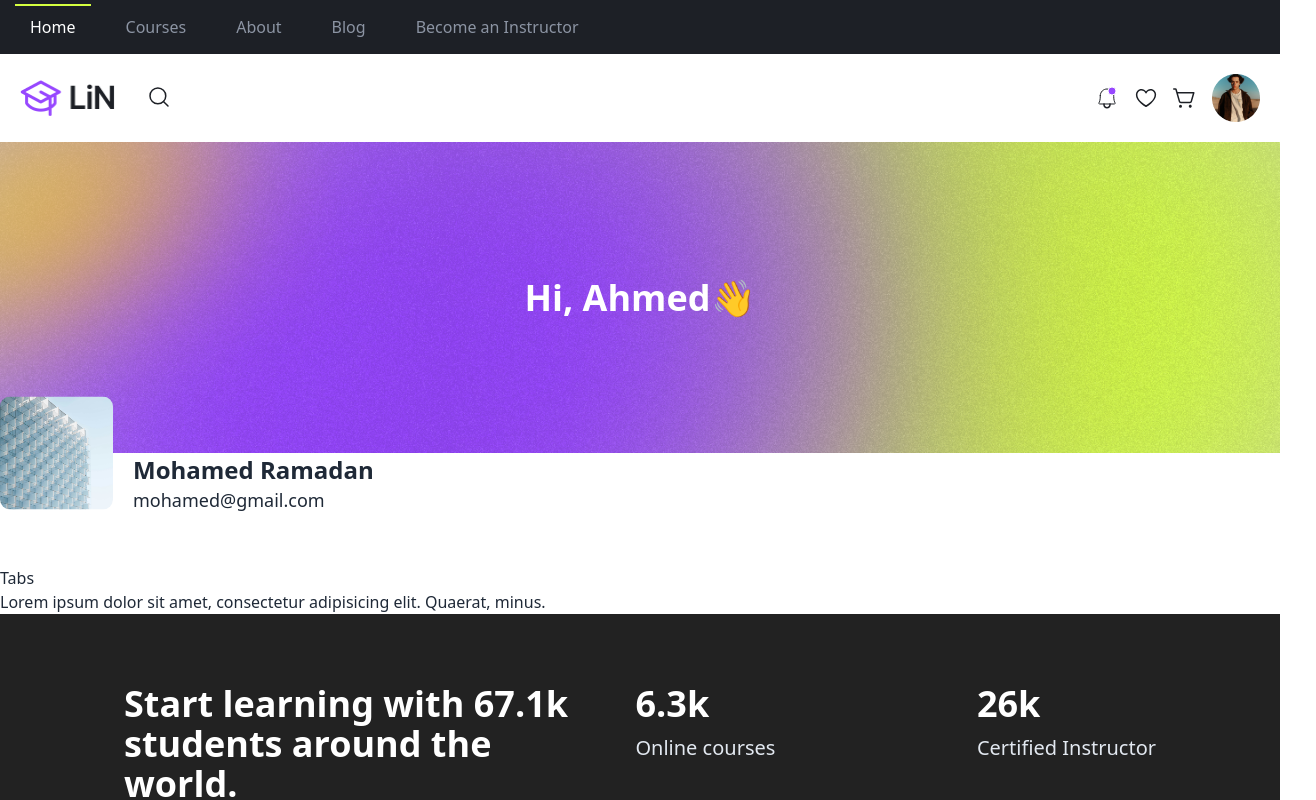
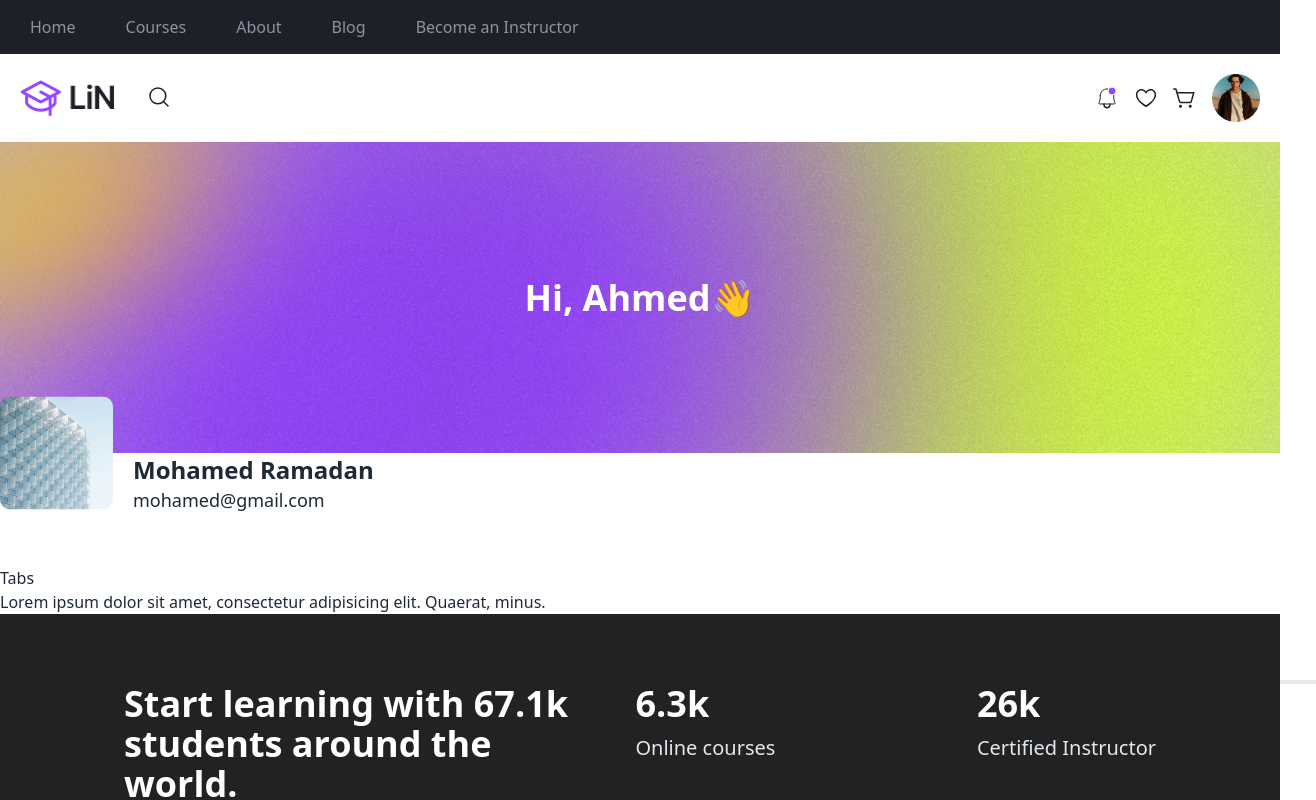
Before and after one commit to Mohamed-Ramadan1/Lin, a React (Vite) app: page /profile in a window 1280 px wide. Shown: the top 800 px of the page, 1316 px wide, since content can reach past the window. Built offline with nearby package versions, Linux system fonts and the light colour scheme.

Commit message:
update the top content and adding the Navlinks

```diff
--- a/src/components/common/swipper/CardCoursPay.jsx
+++ b/src/components/common/swipper/CardCoursPay.jsx
@@ -1,69 +1,124 @@
-import React from 'react'
 // Image Course
-import imgCourse from '../../../assets/imgCardFree.png'
-import { BtnFav } from '../../ui/BtnFav'
+import imgCourse from "../../../assets/imgCardFree.png";
+import { BtnFav } from "../../ui/BtnFav";
 
 export const CardCoursPay = () => {
   return (
-        <div className='w-fill bg-[#2B2B2B] p-[10px] rounded-[20px]'>
-
+    <div className="w-fill bg-[#2B2B2B] p-[10px] rounded-[20px]">
       <div className="w-[300px] flex flex-col items-start gap-[15px] max-sm:w-[270px]">
-
         <div className="image w-full relative rounded-[10px] overflow-hidden">
-
           <BtnFav />
 
-            <img src={imgCourse} alt="" className=' w-full object-cover select-none'/>
-
+          <img
+            src={imgCourse}
+            alt=""
+            className=" w-full object-cover select-none"
+          />
         </div>
 
         <div className="content w-full flex gap-[5px] flex-col items-start ">
-
-            <div className='flex items-center justify-between'>
-              <h4 className='text-[#858585] text-xs '>University of Computer Science</h4>
+          <div className="flex items-center justify-between">
+            <h4 className="text-[#858585] text-xs ">
+              University of Computer Science
+            </h4>
           </div>
 
-            <div className='flex gap-[10px] flex-col items-start my-[5px]'>
-              <h1 className='text-1xl text-[#fff] font-bold'>Introduction to Python Programming</h1>
-              <p className='text-xs text-[#eee] whitespace-nowrap overflow-hidden text-ellipsis max-w-[230px]'>Name Teatcher</p>
+          <div className="flex gap-[10px] flex-col items-start my-[5px]">
+            <h1 className="text-1xl text-[#fff] font-bold">
+              Introduction to Python Programming
+            </h1>
+            <p className="text-xs text-[#eee] whitespace-nowrap overflow-hidden text-ellipsis max-w-[230px]">
+              Name Teatcher
+            </p>
           </div>
 
           <div className="rating flex gap-[15px] justify-center">
-
-                <h3 className='text-[#fff] text-[17px] font-bold'>4.3</h3>
+            <h3 className="text-[#fff] text-[17px] font-bold">4.3</h3>
 
             <div className="stars flex items-center gap-[4px]">
-
               <div className="icon">
-                        <svg width="16" height="15" viewBox="0 0 16 15" fill="none" xmlns="http://www.w3.org/2000/svg"><path d="M8 0L9.79611 5.52786H15.6085L10.9062 8.94427L12.7023 14.4721L8 11.0557L3.29772 14.4721L5.09383 8.94427L0.391548 5.52786H6.20389L8 0Z" fill="#FFD600"/></svg>
+                <svg
+                  width="16"
+                  height="15"
+                  viewBox="0 0 16 15"
+                  fill="none"
+                  xmlns="http://www.w3.org/2000/svg"
+                >
+                  <path
+                    d="M8 0L9.79611 5.52786H15.6085L10.9062 8.94427L12.7023 14.4721L8 11.0557L3.29772 14.4721L5.09383 8.94427L0.391548 5.52786H6.20389L8 0Z"
+                    fill="#FFD600"
+                  />
+                </svg>
               </div>
               <div className="icon">
-                        <svg width="16" height="15" viewBox="0 0 16 15" fill="none" xmlns="http://www.w3.org/2000/svg"><path d="M8 0L9.79611 5.52786H15.6085L10.9062 8.94427L12.7023 14.4721L8 11.0557L3.29772 14.4721L5.09383 8.94427L0.391548 5.52786H6.20389L8 0Z" fill="#FFD600"/></svg>
+                <svg
+                  width="16"
+                  height="15"
+                  viewBox="0 0 16 15"
+                  fill="none"
+                  xmlns="http://www.w3.org/2000/svg"
+                >
+                  <path
+                    d="M8 0L9.79611 5.52786H15.6085L10.9062 8.94427L12.7023 14.4721L8 11.0557L3.29772 14.4721L5.09383 8.94427L0.391548 5.52786H6.20389L8 0Z"
+                    fill="#FFD600"
+                  />
+                </svg>
               </div>
               <div className="icon">
-                        <svg width="16" height="15" viewBox="0 0 16 15" fill="none" xmlns="http://www.w3.org/2000/svg"><path d="M8 0L9.79611 5.52786H15.6085L10.9062 8.94427L12.7023 14.4721L8 11.0557L3.29772 14.4721L5.09383 8.94427L0.391548 5.52786H6.20389L8 0Z" fill="#FFD600"/></svg>
+                <svg
+                  width="16"
+                  height="15"
+                  viewBox="0 0 16 15"
+                  fill="none"
+                  xmlns="http://www.w3.org/2000/svg"
+                >
+                  <path
+                    d="M8 0L9.79611 5.52786H15.6085L10.9062 8.94427L12.7023 14.4721L8 11.0557L3.29772 14.4721L5.09383 8.94427L0.391548 5.52786H6.20389L8 0Z"
+                    fill="#FFD600"
+                  />
+                </svg>
               </div>
               <div className="icon">
-                        <svg width="16" height="15" viewBox="0 0 16 15" fill="none" xmlns="http://www.w3.org/2000/svg"><path d="M8 0L9.79611 5.52786H15.6085L10.9062 8.94427L12.7023 14.4721L8 11.0557L3.29772 14.4721L5.09383 8.94427L0.391548 5.52786H6.20389L8 0Z" fill="#D9D9D9" /></svg>
+                <svg
+                  width="16"
+                  height="15"
+                  viewBox="0 0 16 15"
+                  fill="none"
+                  xmlns="http://www.w3.org/2000/svg"
+                >
+                  <path
+                    d="M8 0L9.79611 5.52786H15.6085L10.9062 8.94427L12.7023 14.4721L8 11.0557L3.29772 14.4721L5.09383 8.94427L0.391548 5.52786H6.20389L8 0Z"
+                    fill="#D9D9D9"
+                  />
+                </svg>
               </div>
               <div className="icon">
-                        <svg width="16" height="15" viewBox="0 0 16 15" fill="none" xmlns="http://www.w3.org/2000/svg"><path d="M8 0L9.79611 5.52786H15.6085L10.9062 8.94427L12.7023 14.4721L8 11.0557L3.29772 14.4721L5.09383 8.94427L0.391548 5.52786H6.20389L8 0Z" fill="#D9D9D9" /></svg>
+                <svg
+                  width="16"
+                  height="15"
+                  viewBox="0 0 16 15"
+                  fill="none"
+                  xmlns="http://www.w3.org/2000/svg"
+                >
+                  <path
+                    d="M8 0L9.79611 5.52786H15.6085L10.9062 8.94427L12.7023 14.4721L8 11.0557L3.29772 14.4721L5.09383 8.94427L0.391548 5.52786H6.20389L8 0Z"
+                    fill="#D9D9D9"
+                  />
+                </svg>
               </div>
             </div>
 
             <div>
-                    <span className='text-[#a5a5a5]'>( 90,342 )</span>
+              <span className="text-[#a5a5a5]">( 90,342 )</span>
             </div>
-
           </div>
 
           <div className="price flex gap-[10px] items-end">
-                <h1 className='text-[25px] font-bold text-[#D5FF40]'>149,99</h1>
-                <span className='text-base text-[#eee] line-through'>155,99</span>
-            </div>
-
+            <h1 className="text-[25px] font-bold text-[#D5FF40]">149,99</h1>
+            <span className="text-base text-[#eee] line-through">155,99</span>
           </div>
         </div>
       </div>
-    )
-}
+    </div>
+  );
+};
--- /dev/null
+++ b/src/components/profileConponents/ProfileNavigationBar.jsx
@@ -0,0 +1,37 @@
+import { NavLink } from "react-router-dom";
+
+const navigationLinks = [
+  {
+    path: "/accountInfo",
+    name: "Account Info",
+  },
+  {
+    path: "/mayTasks",
+    name: "My Tasks",
+  },
+  {
+    path: "/favorites",
+    name: "Favorites",
+  },
+  {
+    path: "/chat",
+    name: "Chat With Me",
+  },
+  {
+    path: "/settings",
+    name: "Settings",
+  },
+];
+const ProfileNavigationBar = () => {
+  return (
+    <ul>
+      {navigationLinks.map((link) => (
+        <li key={link.path}>
+          <NavLink href={link.path}>{link.name}</NavLink>
+        </li>
+      ))}
+    </ul>
+  );
+};
+
+export default ProfileNavigationBar;
--- a/src/layout/header/TopContent.jsx
+++ b/src/layout/header/TopContent.jsx
@@ -1,50 +1,64 @@
 import React from "react";
-import { Link } from "react-router-dom";
+import { NavLink } from "react-router-dom";
 export default function TopContent() {
+  const activeClass =
+    "px-[15px] py-[10px] font-medium text-[#fff] border-t-[2px] border-t-[#D5FF40]";
+  const unActiveClass = "px-[15px] py-[10px] font-medium text-[#8C94A3]";
   return (
     <div className="topContent relative p-[15px] bg-[#1D2026]">
       <div className="container max-w-[1700px] m-auto gap-10 flex justify-between items-start">
         <div className="links">
           <ul className="flex items-center gap-[20px]">
             <li>
-              <Link
+              <NavLink
                 to="/"
-                className="px-[15px] py-[10px] font-medium text-[#fff] border-t-[2px] border-t-[#D5FF40]"
+                // className="px-[15px] py-[10px] font-medium text-[#fff] border-t-[2px] border-t-[#D5FF40]"
+                className={({ isActive }) =>
+                  isActive ? activeClass : unActiveClass
+                }
               >
                 Home
-              </Link>
+              </NavLink>
             </li>
             <li>
-              <Link
+              <NavLink
                 to="/courses"
-                className="px-[15px] py-[10px] font-medium text-[#8C94A3]"
+                className={({ isActive }) =>
+                  isActive ? activeClass : unActiveClass
+                }
               >
                 Courses
-              </Link>
+              </NavLink>
             </li>
             <li>
-              <Link
+              <NavLink
                 to="/about"
-                className="px-[15px] py-[10px] font-medium text-[#8C94A3]"
+                className={({ isActive }) =>
+                  isActive ? activeClass : unActiveClass
+                }
               >
                 About
-              </Link>
+              </NavLink>
             </li>
             <li>
-              <a
-                href=""
-                className="px-[15px] py-[10px] font-medium text-[#8C94A3]"
+              <NavLink
+                to="/blog"
+                className={({ isActive }) =>
+                  isActive ? activeClass : unActiveClass
+                }
               >
                 Blog
-              </a>
+              </NavLink>
             </li>
             <li>
-              <a
-                href=""
-                className="px-[15px] py-[10px] font-medium text-[#8C94A3]"
+              <NavLink
+                to="/instructor"
+                className={({ isActive }) =>
+                  isActive ? activeClass : unActiveClass
+                }
               >
                 Become an Instructor
-              </a>
+              </NavLink>
             </li>
           </ul>
         </div>
--- a/src/layout/mainLayout/MainLayout.jsx
+++ b/src/layout/mainLayout/MainLayout.jsx
@@ -4,15 +4,13 @@ import React from "react";
 
 import Header from "../header/Header";
 import { Outlet } from "react-router-dom";
-import DetailsCourse from "../../pages/DetailsCourse";
 
 const MainLayout = () => {
   return (
     <div>
       <Header />
 
-      <DetailsCourse />
-      {/* <Outlet /> */}
+      <Outlet />
 
       <Footer />
     </div>
--- a/src/pages/Profile.jsx
+++ b/src/pages/Profile.jsx
@@ -4,12 +4,16 @@ import MidContent from "../layout/header/MidContent";
 import ProfileInfo from "../components/profileConponents/ProfileInfo";
 
 import { Outlet } from "react-router-dom";
+import ProfileNavigationBar from "../components/profileConponents/ProfileNavigationBar";
 const Profile = () => {
   return (
-    <div className="h-[100vh] ">
+    <div className="h-[100vh] relative">
       <TopContent />
       <MidContent />
       <ProfileInfo />
+      <div className="w-[1193px] h-[60px] border-b-4 absolute top-[624px] left-[123px] flex">
+        <ProfileNavigationBar />
+      </div>
       <div className="max-w-[1400px] m-auto flex flex-col justify-between items-center max-md:flex-col">
         <Outlet />
       </div>
@@ -19,19 +23,3 @@ const Profile = () => {
 };
 
 export default Profile;
-
-// Profile structure
-
-// Header
-
-//Profile Info and navigation bar
-
-/*
-<Outlet/>
-the dynamic content based on the route will be displayed here
-
-Mange layout based ont the matched route
-
-*/
-
-//Footer
```
Also changed, not shown: src/App.jsx (+12 -4 lines), src/components/common/swipper/ShowCards.jsx (+10 -12 lines). Lines whose indentation alone changed are shown as unchanged.
